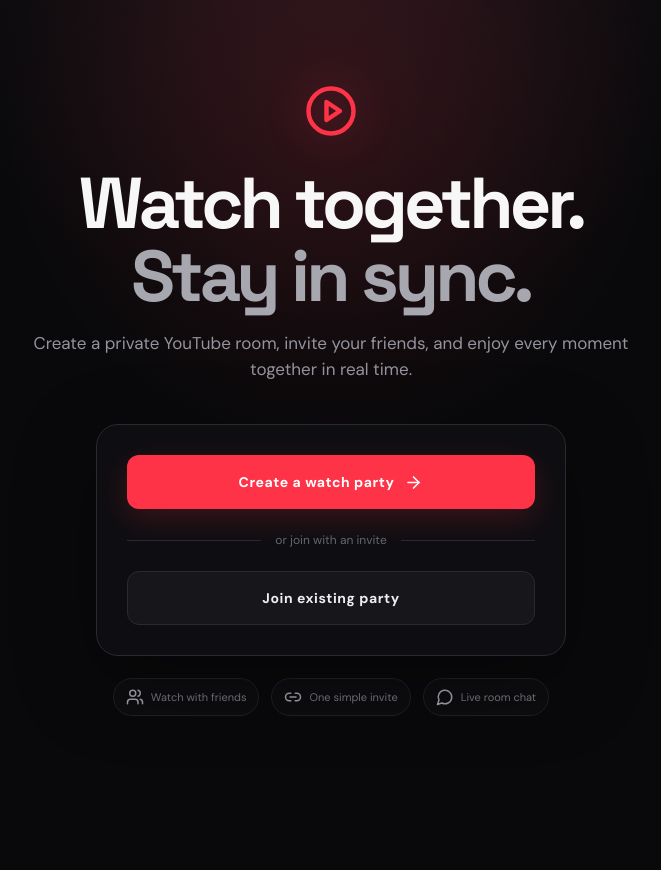
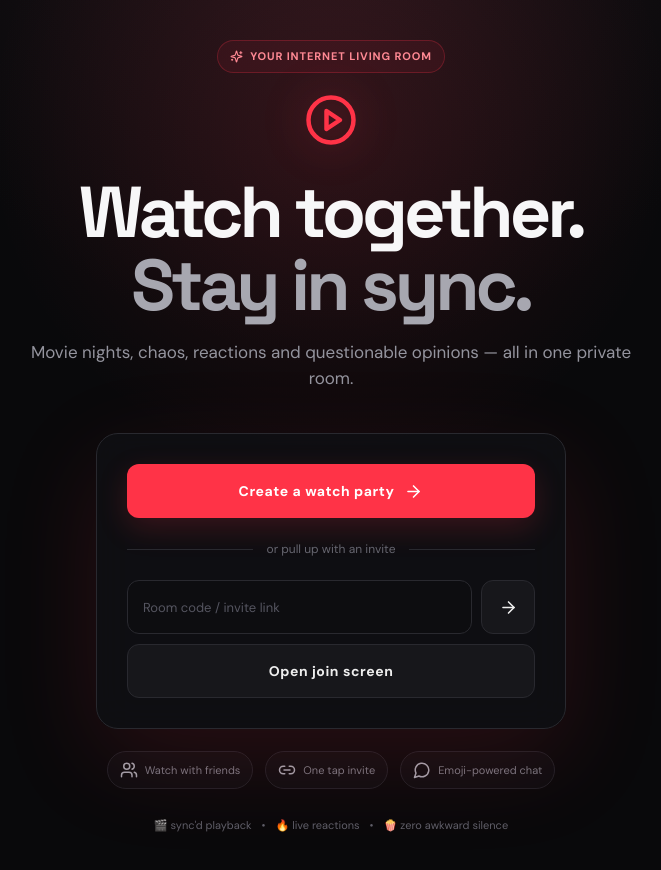
Before and after one commit to ujjawalkeshri1/youtube-watch-party, a React (Vite) app in the folder client/: page / in a window 1280 px wide. Shown: the top 870 px of the page, without its empty margins (309-970 px from the left). Before the commit the page ends 800 px from the top, so only its background shows below. Built offline with nearby package versions, Linux system fonts and the light colour scheme; no server answers.

Commit message:
Refresh landing page with quick join and Gen Z vibe

```diff
--- a/client/src/pages/HomePage.tsx
+++ b/client/src/pages/HomePage.tsx
@@ -1,39 +1,87 @@
-import { useEffect } from 'react';
+import { FormEvent, useEffect, useState } from 'react';
+import { ArrowRight, Link2, MessageCircle, PlayCircle, Sparkles, Users } from 'lucide-react';
 import { useNavigate, useSearchParams } from 'react-router-dom';
-import { ArrowRight, PlayCircle, Users, MessageCircle, Link2 } from 'lucide-react';
+
+function getJoinCode(value: string) {
+  const trimmed = value.trim();
+  try {
+    const url = new URL(trimmed);
+    const match = url.pathname.match(/\/join\/([A-Za-z0-9]{8})/i);
+    if (match) return match[1].toUpperCase();
+  } catch {
+    // Plain room code input.
+  }
+  return trimmed.toUpperCase().replace(/[^A-Z0-9]/g, '').slice(0, 8);
+}
 
 export function HomePage() {
   const navigate = useNavigate();
   const [searchParams] = useSearchParams();
   const notice = searchParams.get('notice');
   const joinCode = searchParams.get('join');
+  const [quickJoin, setQuickJoin] = useState('');
+  const [joinError, setJoinError] = useState('');
 
   useEffect(() => {
     if (joinCode) navigate(`/join/${joinCode.toUpperCase()}`, { replace: true });
   }, [joinCode, navigate]);
 
+  const quickJoinRoom = (event: FormEvent) => {
+    event.preventDefault();
+    const code = getJoinCode(quickJoin);
+    if (code.length !== 8) {
+      setJoinError('Drop an 8-character room code or invite link.');
+      return;
+    }
+    navigate(`/join/${code}`);
+  };
+
   return (
     <main className="home-page">
       <div className="home-container">
+        <div style={{ display: 'inline-flex', alignItems: 'center', gap: 7, marginBottom: 20, padding: '7px 12px', border: '1px solid rgba(255,51,71,.25)', borderRadius: 999, background: 'rgba(255,51,71,.07)', color: '#ff8994', fontSize: 11, fontWeight: 700, letterSpacing: '.08em' }}>
+          <Sparkles size={13} /> YOUR INTERNET LIVING ROOM
+        </div>
         <div className="home-header">
           <PlayCircle size={54} className="logo-icon" />
           <h1>Watch together.<br /><em>Stay in sync.</em></h1>
-          <p className="subtitle">Create a private YouTube room, invite your friends, and enjoy every moment together in real time.</p>
+          <p className="subtitle">Movie nights, chaos, reactions and questionable opinions — all in one private room.</p>
         </div>
 
         <div className="home-content">
-          <div className="form-card">
+          <div className="form-card" style={{ boxShadow: '0 30px 100px rgba(255,51,71,.13)' }}>
             {notice && <div className="error-message">{notice}</div>}
             <button className="btn btn-primary btn-large" onClick={() => navigate('/create')}>Create a watch party <ArrowRight size={19} /></button>
-            <div className="divider"><span>or join with an invite</span></div>
-            <button className="btn btn-secondary btn-large" onClick={() => navigate('/join')}>Join existing party</button>
+
+            <div className="divider"><span>or pull up with an invite</span></div>
+
+            <form onSubmit={quickJoinRoom} style={{ display: 'flex', gap: 9 }}>
+              <input
+                value={quickJoin}
+                onChange={(event) => { setQuickJoin(event.target.value); setJoinError(''); }}
+                placeholder="Room code / invite link"
+                maxLength={180}
+                aria-label="Room code or invite link"
+                style={{ flex: 1, minWidth: 0, height: 54, padding: '0 15px', border: '1px solid #29292f', background: '#0d0d10', borderRadius: 12, fontSize: 13 }}
+              />
+              <button className="btn btn-secondary" type="submit" style={{ width: 54, minWidth: 54 }} title="Join room" aria-label="Join room">
+                <ArrowRight size={19} />
+              </button>
+            </form>
+            {joinError && <div style={{ marginTop: 8, color: '#ff8994', fontSize: 11, textAlign: 'left' }}>{joinError}</div>}
+
+            <button className="btn btn-secondary btn-large" onClick={() => navigate('/join')} style={{ marginTop: 10 }}>Open join screen</button>
           </div>
         </div>
 
         <div className="home-features">
           <div><Users size={18} /><span>Watch with friends</span></div>
-          <div><Link2 size={18} /><span>One simple invite</span></div>
-          <div><MessageCircle size={18} /><span>Live room chat</span></div>
+          <div><Link2 size={18} /><span>One tap invite</span></div>
+          <div><MessageCircle size={18} /><span>Emoji-powered chat</span></div>
+        </div>
+
+        <div style={{ marginTop: 28, display: 'flex', justifyContent: 'center', gap: 10, flexWrap: 'wrap', color: '#5f5f69', fontSize: 11 }}>
+          <span>🎬 sync'd playback</span><span>•</span><span>🔥 live reactions</span><span>•</span><span>🍿 zero awkward silence</span>
         </div>
       </div>
     </main>
```
